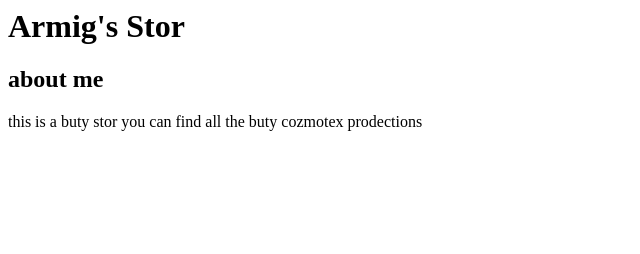
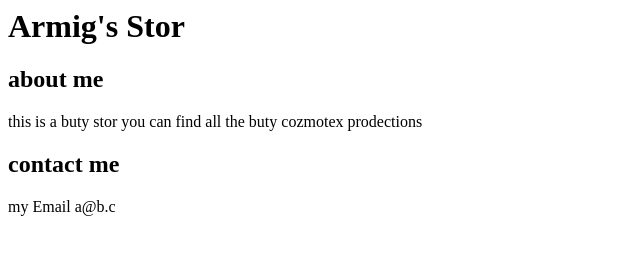
Before and after one commit to Armigvartanian/webstor, a plain HTML site: page index.html in a window 1280 px wide. Shown: the whole page, without its empty margins (0-640 px from the left). Drawn offline with Linux system fonts and the light colour scheme.

Commit message:
Update index.html add contact me

```diff
--- a/index.html
+++ b/index.html
@@ -1,3 +1,5 @@
 <h1>Armig's Stor</h1>
 <h2>about me</h2>
 <p> this is a buty stor you can find all the buty cozmotex prodections </p>
+<h2> contact me  </h2>
+<p> my Email a@b.c</p>
```
